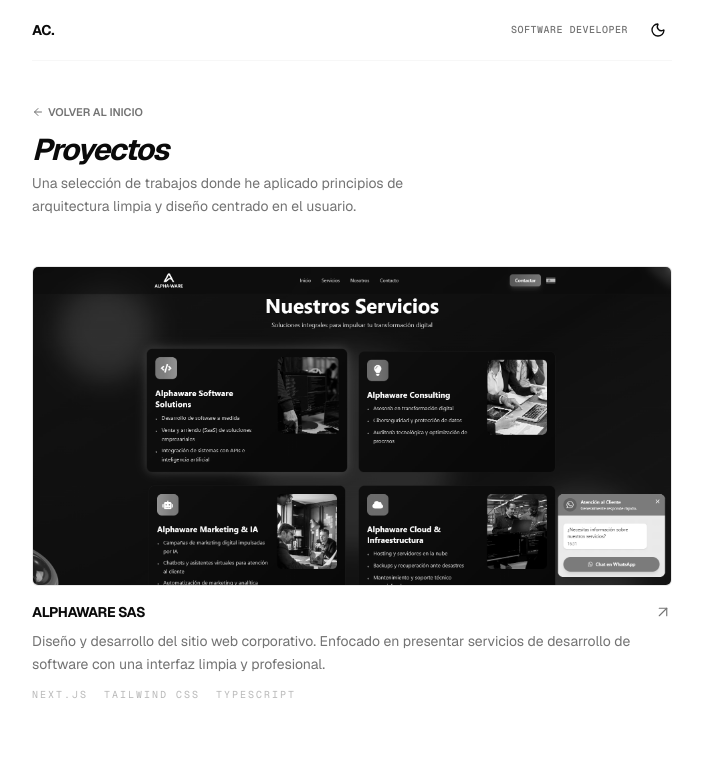
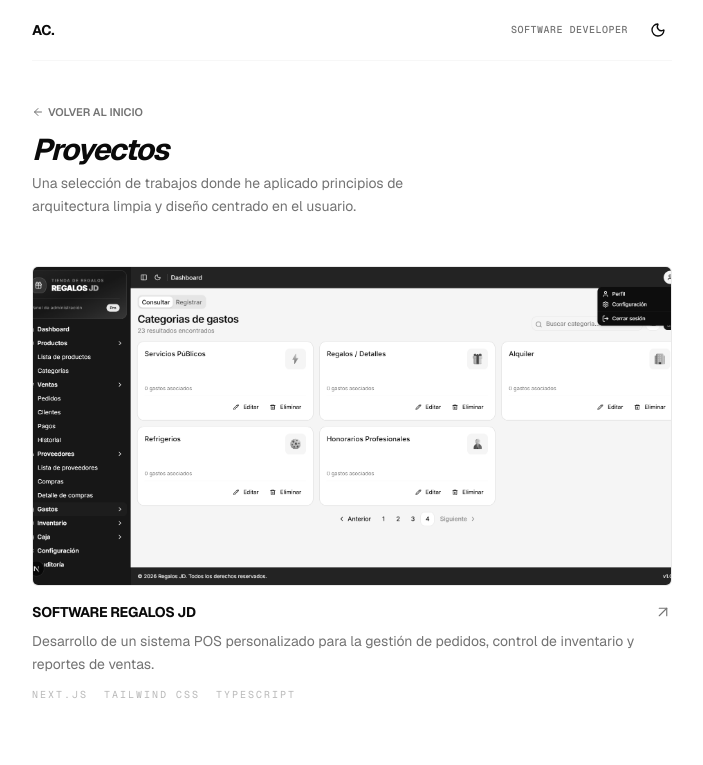
Before and after one commit to angelstchavez/angel-chavez, a Next.js app: page /projects in a window 1280 px wide. Shown: the top 765 px of the page, without its empty margins (288-991 px from the left). Built offline with nearby package versions, Linux system fonts and the light colour scheme.

Commit message:
feat: add new project

```diff
--- a/app/projects/page.tsx
+++ b/app/projects/page.tsx
@@ -6,8 +6,17 @@ import alphaware from "@/components/images/alphaware.png";
 import systemcenter from "@/components/images/systemcenter.png";
 import shoescol from "@/components/images/shoescol.png";
 import upcboard from "@/components/images/upcboard.png";
+import regalosjd from "@/components/images/regalosjd.png";
 
 const projects = [
+  {
+    title: "Software Regalos JD",
+    description:
+      "Desarrollo de un sistema POS personalizado para la gestión de pedidos, control de inventario y reportes de ventas.",
+    tags: ["Next.js", "Tailwind CSS", "TypeScript"],
+    image: regalosjd,
+    url: "https://www.instagram.com/regalosjd/",
+  },
   {
     title: "Alphaware SaS",
     description:
```
Also changed, not shown: components/images/regalosjd.png (added).
